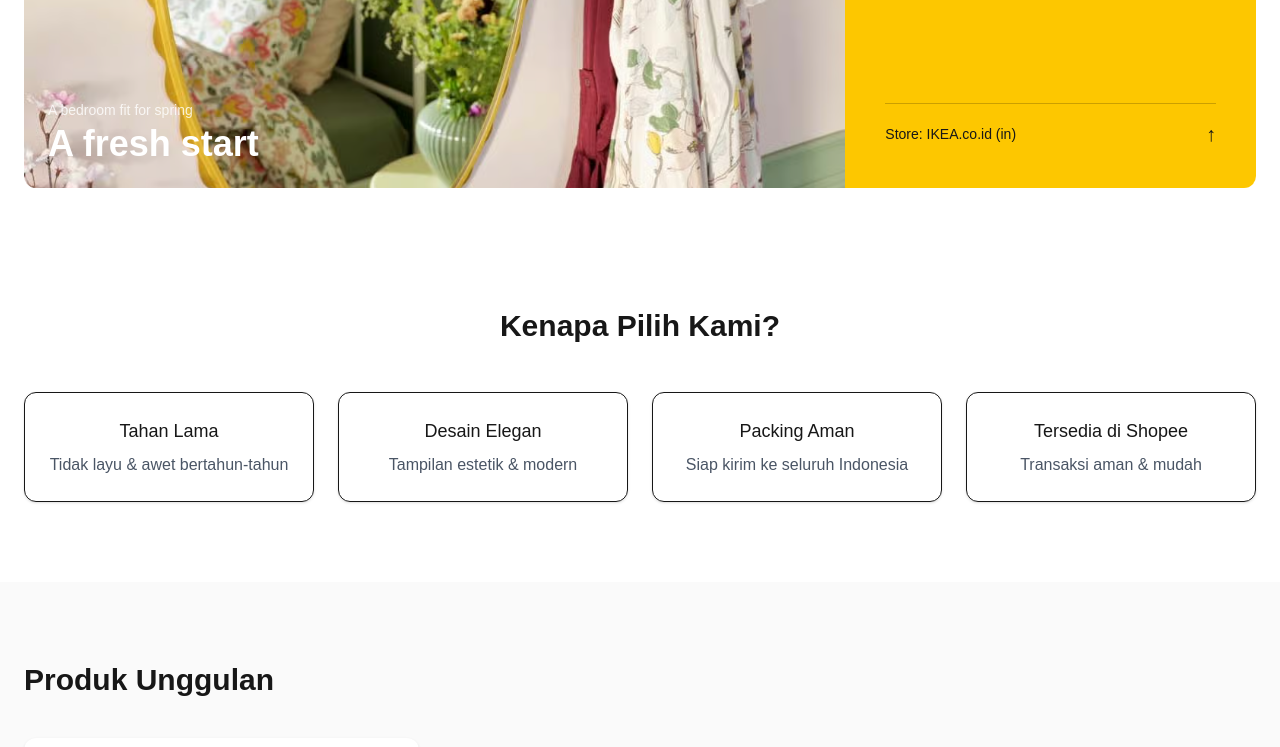
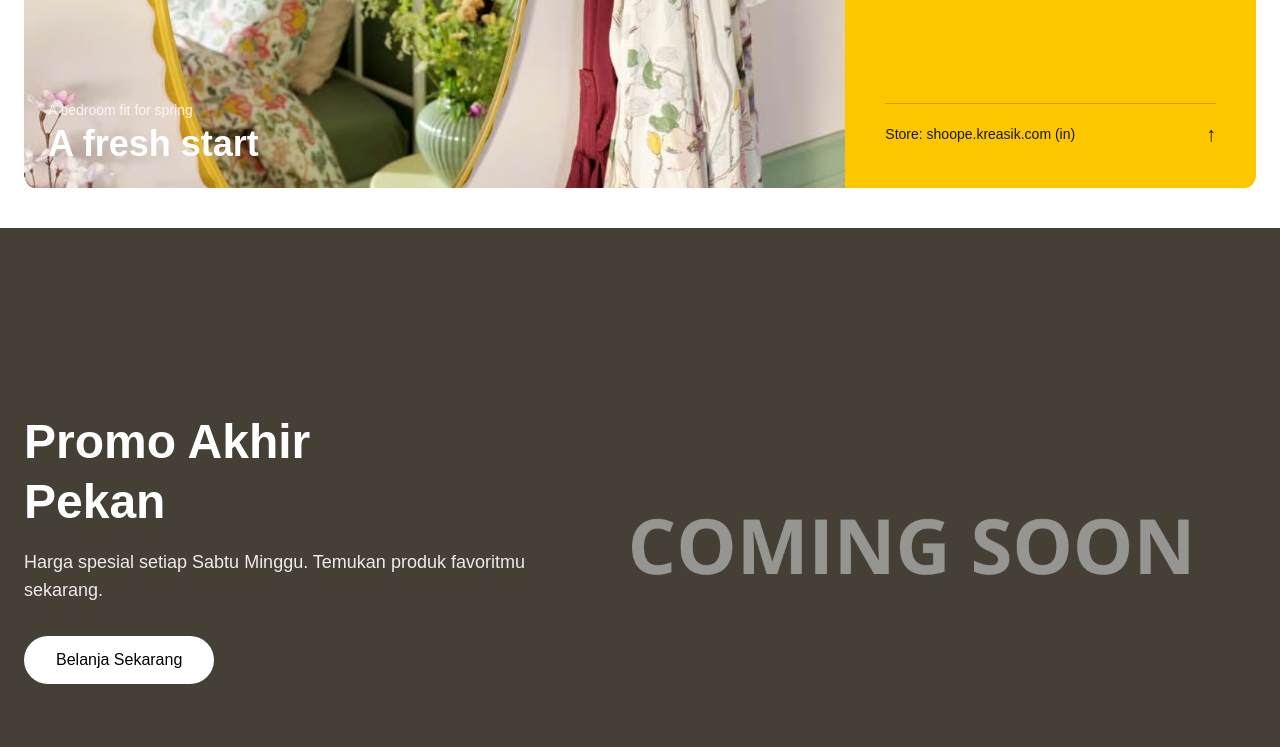
Before and after one commit to raihankamaludin/kreasik-site, a Next.js app: page / in a window 1280 px wide. Shown: the part 580-1327 px from the top of the page. Built offline with nearby package versions, Linux system fonts and the light colour scheme.

Commit message:
create section promo banner and event

```diff
--- a/src/app/page.jsx
+++ b/src/app/page.jsx
@@ -11,12 +11,13 @@ export default function Home() {
   return (
     <main>
       <HeroSplit />
+        <PromoSection/>
       <WhyChooseUs/>
       <Products/>
       <CTA/>
       <About/>
       <Contact/>
-      <PromoSection/>
+
     </main>
   );
 }
--- a/src/components/layout/sections/PromoSection.jsx
+++ b/src/components/layout/sections/PromoSection.jsx
@@ -1,53 +1,40 @@
 import Image from "next/image";
 
-export default function PromoSection() {
+export default function PromoBanner() {
   return (
-    <section className="w-full bg-[#F5E9E2] py-16">
-      <div className="mx-auto max-w-7xl px-6">
-        <div className="grid items-center gap-10 rounded-3xl bg-white p-10 shadow-sm md:grid-cols-2">
+    <section className="relative h-[80vh] w-full">
 
-          {/* TEXT */}
-          <div>
-            <span className="inline-block rounded-full bg-[#E6B8A2] px-4 py-1 text-sm font-medium text-white">
-              Special Event
-            </span>
+      {/* BACKGROUND IMAGE */}
+      <Image
+        src="/Event/banner.png"
+        alt="Promo Background"
+        fill
+        priority
+        className="object-cover"
+      />
 
-            <h2 className="mt-4 text-3xl font-semibold leading-tight">
-              Buket Spesial Valentine 💐
-            </h2>
+      {/* OVERLAY */}
+      <div className="absolute inset-0 bg-black/40" />
 
-            <p className="mt-4 text-gray-600">
-              Ekspresikan perasaanmu dengan buket bunga buatan elegan,
-              tahan lama, dan siap jadi hadiah berkesan.
-            </p>
+      {/* CONTENT */}
+      <div className="relative z-10 mx-auto flex h-full max-w-7xl items-center px-6">
+        <div className="max-w-xl text-white">
+          <h1 className="text-5xl font-bold leading-tight">
+            Promo Akhir<br />Pekan
+          </h1>
 
-            <div className="mt-6 flex gap-4">
-              <a
-                href="#produk"
-                className="rounded-xl bg-black px-6 py-3 text-white transition hover:opacity-90"
-              >
-                Lihat Produk
-              </a>
+          <p className="mt-4 text-lg text-white/90">
+            Harga spesial setiap Sabtu Minggu.
+            Temukan produk favoritmu sekarang.
+          </p>
 
-              <a
-                href="https://shopee.co.id"
-                target="_blank"
-                className="rounded-xl border border-black px-6 py-3 transition hover:bg-black hover:text-white"
-              >
-                Beli di Shopee
-              </a>
-            </div>
-          </div>
-
-          {/* IMAGE */}
-          <div className="relative h-70 w-full overflow-hidden rounded-2xl">
-            <Image
-              src="/Event/Banner Event.png"
-              alt="Promo Valentine"
-              fill
-              className="object-cover"
-            />
-          </div>
+          <a
+            href="https://shopee.co.id"
+            target="_blank"
+            className="mt-8 inline-block rounded-full bg-white px-8 py-3 font-medium text-black transition hover:scale-105"
+          >
+            Belanja Sekarang
+          </a>
         </div>
       </div>
     </section>
--- a/src/components/layout/sections/heroSplit.jsx
+++ b/src/components/layout/sections/heroSplit.jsx
@@ -33,7 +33,7 @@ export default function HeroSplit() {
           </div>
 
           <div className="flex items-center justify-between border-t border-black/20 pt-4 text-sm">
-            <span>Store: IKEA.co.id (in)</span>
+            <span>Store: shoope.kreasik.com (in)</span>
             <span className="text-xl">↑</span>
           </div>
         </div>
```
Also changed, not shown: public/Event/banner.png (added).
